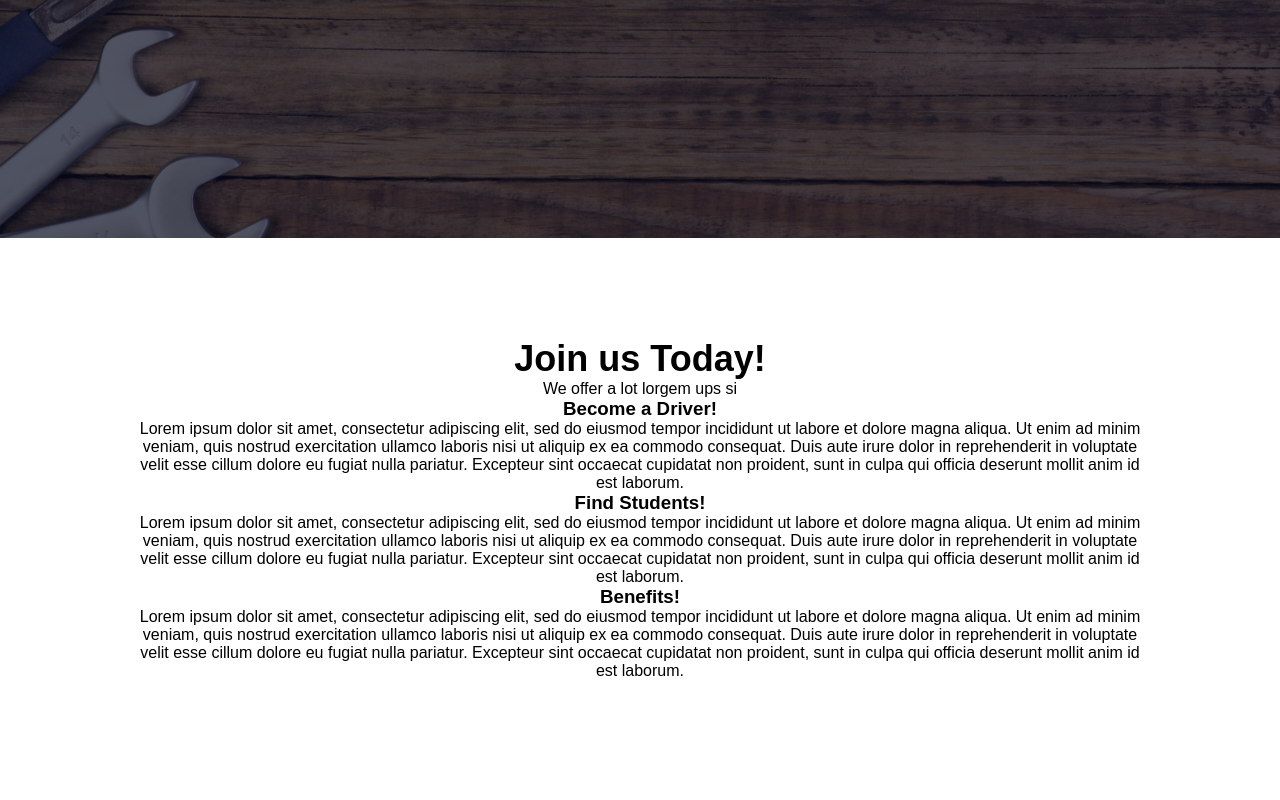
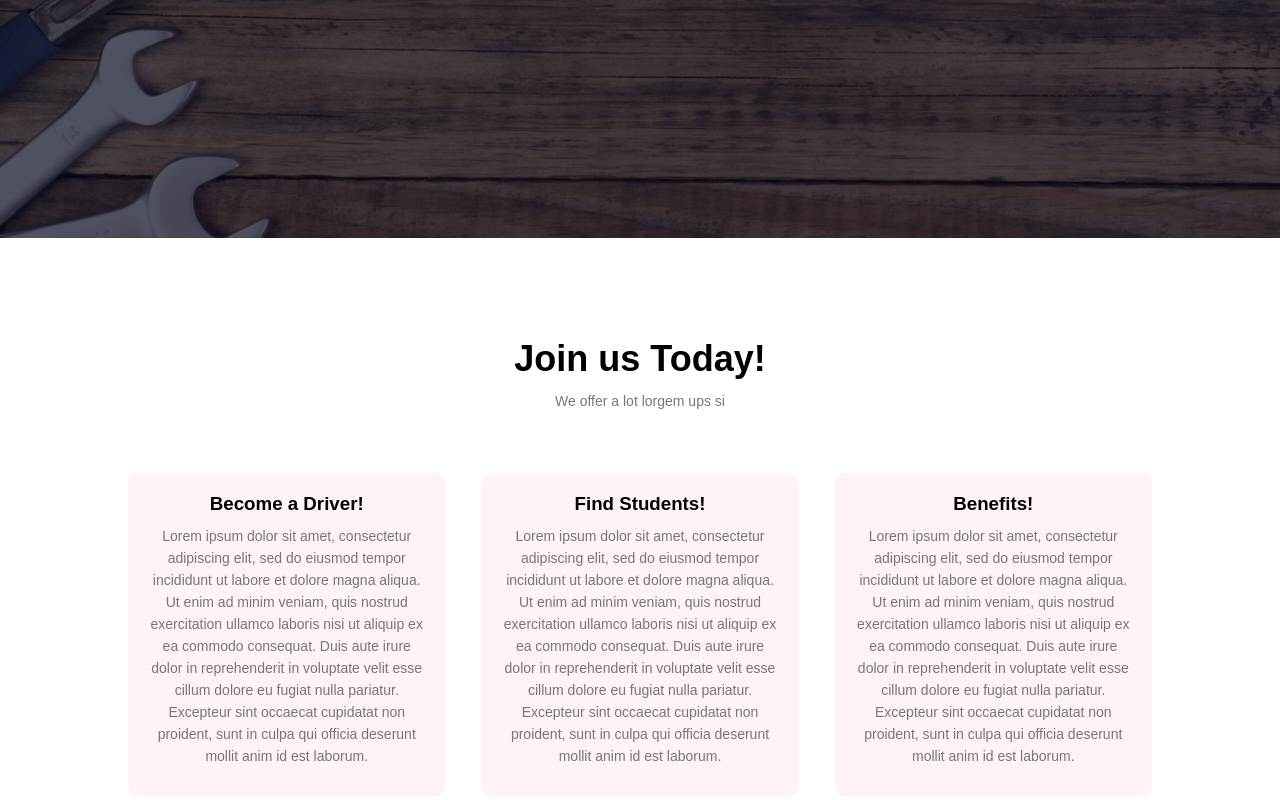
Before and after one commit to Hakob3215/35LProject_BruinPool, a React (Create React App) app in the folder client/: page / in a window 1280 px wide. Shown: the part 562-1362 px from the top of the page. Before the commit the page ends 1242 px from the top, so only its background shows below. Built offline with nearby package versions, Linux system fonts and the light colour scheme.

Commit message:
Put Descriptions in boxes

```diff
--- a/client/src/FirstPage.css
+++ b/client/src/FirstPage.css
@@ -139,3 +139,27 @@ h1{
     font-weight: 600;
 
 }
+
+p{
+    color:  #777;
+    font-size: 14px;
+    font-weight: 300;
+    line-height: 22px;
+    padding: 10px;
+}
+
+.row{
+    margin-top: 5%;
+    display: flex;
+    justify-content: space-between;
+}
+.course-col{
+    flex-basis: 31%;
+    background: #fff3f3;
+    border-radius: 10px;
+    margin-bottom: 5%;
+    padding: 20px 12px;
+    box-sizing: border-box;
+    transition: 0.5;
+
+}
```
